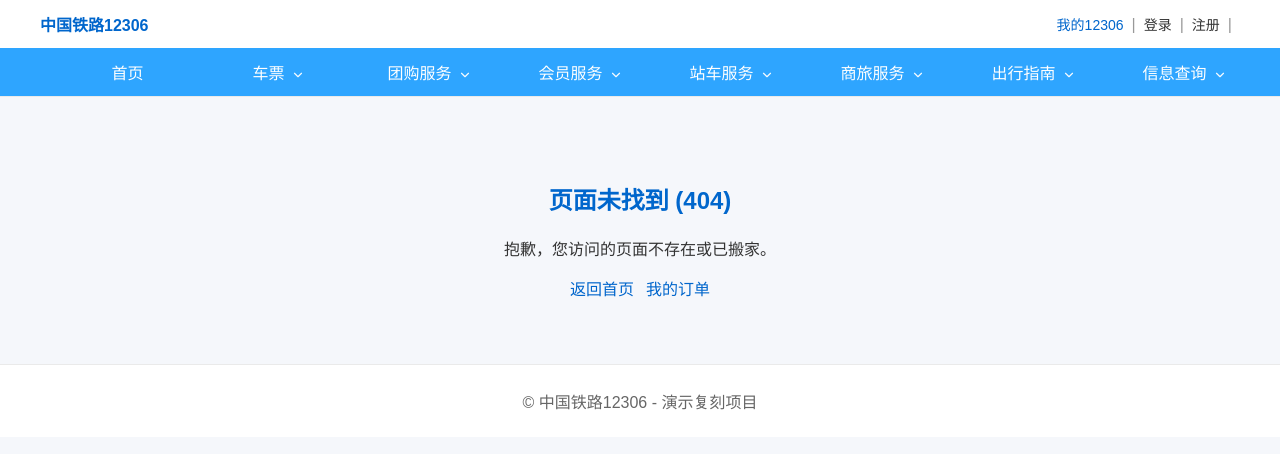
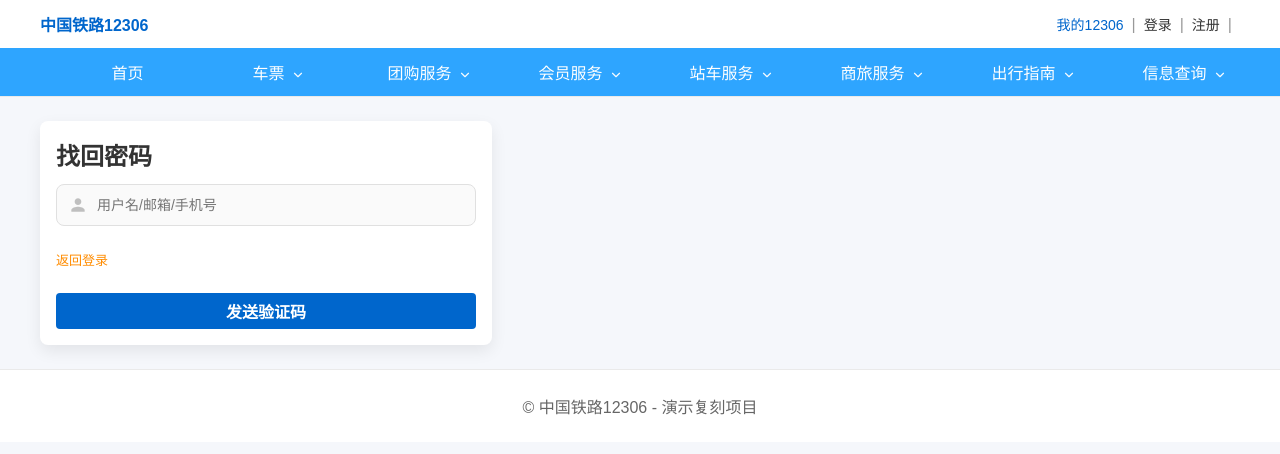
Before and after one commit to lxxxxxr-36/12306, a React (Vite) app in the folder web/: page /forgot in a window 1280 px wide. Before the commit this address had no page. Shown: the top 454 px of the page. Built offline with nearby package versions, Linux system fonts and the light colour scheme.

Commit message:
forget password

```diff
--- a/web/src/App.tsx
+++ b/web/src/App.tsx
@@ -10,7 +10,7 @@
 import NotFound from './pages/NotFound'
 import Standby from './pages/Standby'
 import Register from './pages/Register'
-/* ForgotPassword 已移除 */
+import ForgotPassword from './pages/ForgotPassword'
 import { useSession } from './hooks/useSession'
 import { logout } from './services/auth'
 import ConfirmOrder from './pages/ConfirmOrder'
@@ -228,6 +228,7 @@
           <Route path="/" element={<Home />} />
           <Route path="/login" element={<Login />} />
           <Route path="/register" element={<Register />} />
+          <Route path="/forgot" element={<ForgotPassword />} />
           {/* 忘记密码路由已删除 */}
           <Route path="/results" element={<Results />} />
           <Route path="/orders" element={<ProtectedRoute><Orders /></ProtectedRoute>} />
--- /dev/null
+++ b/web/src/pages/ForgotPassword.tsx
@@ -0,0 +1,96 @@
+import React, { useState } from 'react'
+import { useNavigate } from 'react-router-dom'
+import { requestPasswordReset, resetPassword } from '../services/auth'
+import './login.css'
+
+const ForgotPassword: React.FC = () => {
+  const navigate = useNavigate()
+  const [step, setStep] = useState<'request' | 'reset'>('request')
+  const [account, setAccount] = useState('')
+  const [code, setCode] = useState('')
+  const [serverCode, setServerCode] = useState('')
+  const [newPassword, setNewPassword] = useState('')
+  const [confirmPassword, setConfirmPassword] = useState('')
+  const [showPwd, setShowPwd] = useState(false)
+  const [showConfirm, setShowConfirm] = useState(false)
+  const [error, setError] = useState('')
+  const [success, setSuccess] = useState('')
+
+  const handleRequest = async (e: React.FormEvent) => {
+    e.preventDefault()
+    setError('')
+    setSuccess('')
+    const res = await requestPasswordReset({ account })
+    if (!res.ok) { setError(res.message || '发送验证码失败'); return }
+    setServerCode(res.code || '')
+    setStep('reset')
+  }
+
+  const handleReset = async (e: React.FormEvent) => {
+    e.preventDefault()
+    setError('')
+    setSuccess('')
+    if (!account || !code || !newPassword || !confirmPassword) { setError('请填写账号、验证码与两次密码'); return }
+    if (newPassword.length < 6) { setError('新密码至少6位'); return }
+    if (newPassword !== confirmPassword) { setError('两次输入的密码不一致'); return }
+    const res = await resetPassword({ account, code, newPassword })
+    if (!res.ok) { setError(res.message || '重置失败'); return }
+    setSuccess('重置成功，正在跳转登录页')
+    setTimeout(() => { navigate('/login') }, 800)
+  }
+
+  return (
+    <div className="login-page">
+      <div className="login-card">
+        {step === 'request' ? (
+          <>
+            <h2 style={{ margin: '0 0 12px' }}>找回密码</h2>
+            <form className="form" onSubmit={handleRequest}>
+              <div className="form-item">
+                <input type="text" placeholder="用户名/邮箱/手机号" value={account} onChange={e => setAccount(e.target.value)} />
+              </div>
+              <div className="form-meta">
+                <div className="links">
+                  <a href="#" onClick={(e) => { e.preventDefault(); navigate('/login') }}>返回登录</a>
+                </div>
+              </div>
+              {error && <div className="error">{error}</div>}
+              {success && <div className="success">{success}</div>}
+              <button type="submit" className="primary">发送验证码</button>
+            </form>
+          </>
+        ) : (
+          <>
+            <h2 style={{ margin: '0 0 12px' }}>输入验证码并重置密码</h2>
+            <form className="form" onSubmit={handleReset}>
+              {serverCode && <div className="success">验证码：{serverCode}</div>}
+              <div className="form-item">
+                <input type="text" placeholder="验证码" value={code} onChange={e => setCode(e.target.value)} />
+              </div>
+              <div className="form-item password">
+                <input type={showPwd ? 'text' : 'password'} placeholder="新密码" value={newPassword} onChange={e => setNewPassword(e.target.value)} />
+                <button type="button" className="toggle" onClick={() => setShowPwd(s => !s)}>{showPwd ? '隐藏' : '显示'}</button>
+              </div>
+              <div className="form-item password">
+                <input type={showConfirm ? 'text' : 'password'} placeholder="确认新密码" value={confirmPassword} onChange={e => setConfirmPassword(e.target.value)} />
+                <button type="button" className="toggle" onClick={() => setShowConfirm(s => !s)}>{showConfirm ? '隐藏' : '显示'}</button>
+              </div>
+              <div className="form-meta">
+                <div className="links">
+                  <a href="#" onClick={(e) => { e.preventDefault(); setStep('request'); setError(''); setSuccess('') }}>重新发送</a>
+                  <span className="divider">|</span>
+                  <a href="#" onClick={(e) => { e.preventDefault(); navigate('/login') }}>返回登录</a>
+                </div>
+              </div>
+              {error && <div className="error">{error}</div>}
+              {success && <div className="success">{success}</div>}
+              <button type="submit" className="primary">确认重置</button>
+            </form>
+          </>
+        )}
+      </div>
+    </div>
+  )
+}
+
+export default ForgotPassword
--- a/web/src/pages/Login.tsx
+++ b/web/src/pages/Login.tsx
@@ -148,6 +148,8 @@
                   <label><input type="checkbox" checked={remember} onChange={(e) => setRemember(e.target.checked)} /> 记住用户名</label>
                   <div className="links">
                     <a href="#" onClick={(e)=>{e.preventDefault(); navigate('/register')}}>注册12306账号</a>
+                    <span className="divider">|</span>
+                    <a href="#" onClick={(e)=>{e.preventDefault(); navigate('/forgot')}}>忘记密码</a>
                   </div>
                 </div>
 
```
